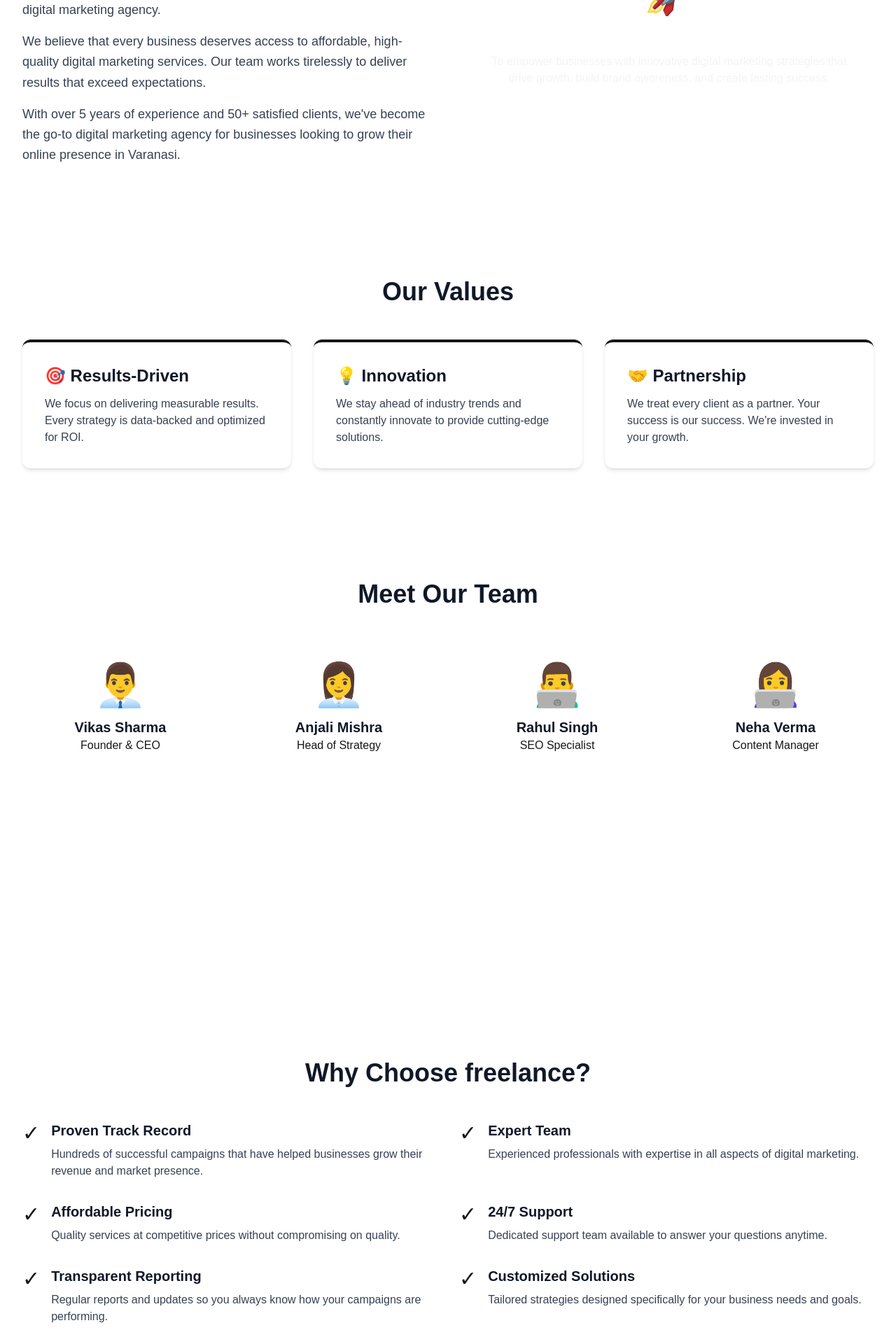
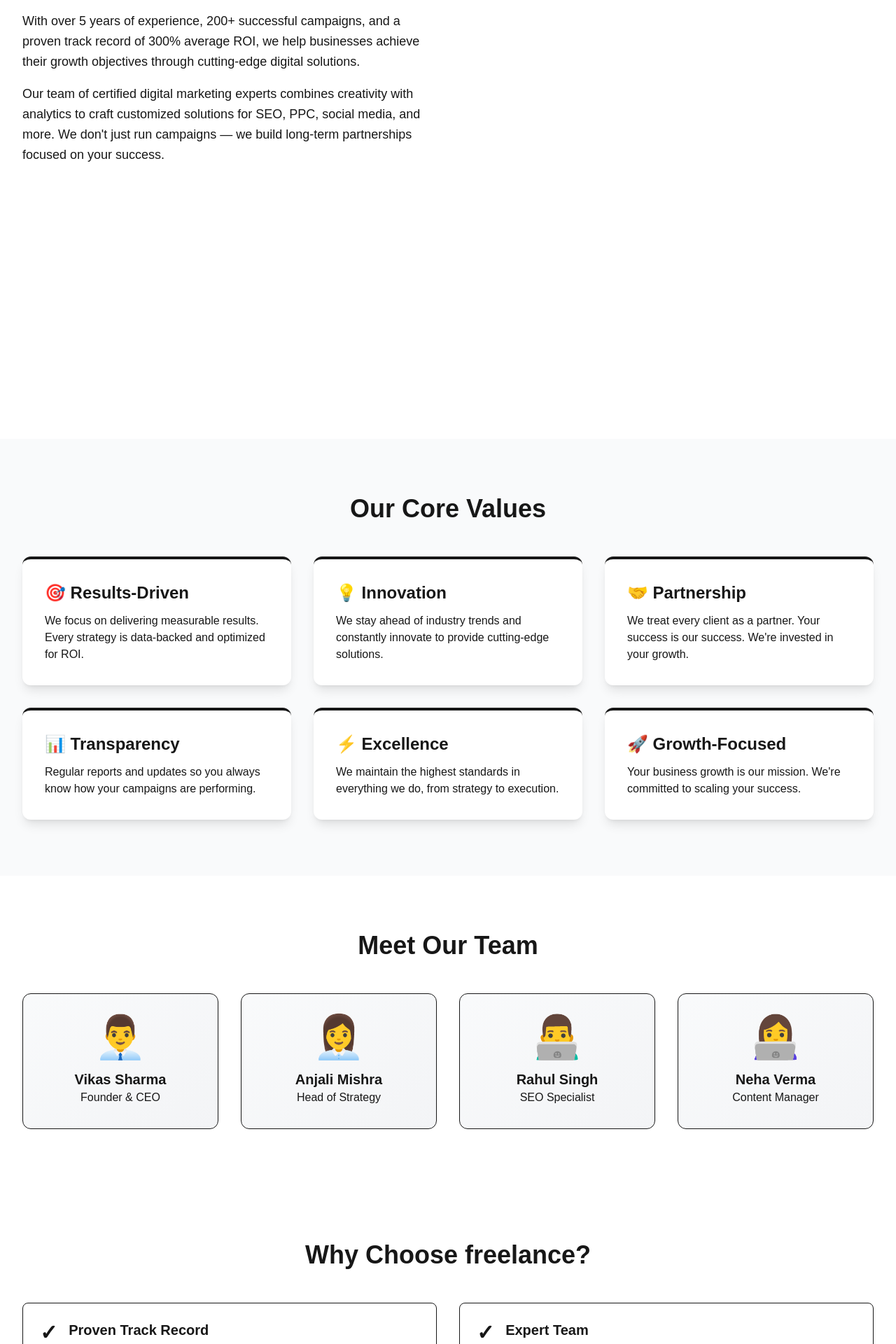
Before and after one commit to rohan-2004-web/freelancefirehub, a Next.js app: page /about in a window 1280 px wide. Shown: the part 560-2480 px from the top of the page at 70% size. Built offline with nearby package versions, Linux system fonts and the light colour scheme.

Commit message:
Update about page with enhanced styling and consistent color scheme

```diff
--- a/app/about/page.tsx
+++ b/app/about/page.tsx
@@ -1,3 +1,5 @@
+'use client';
+
 export default function About() {
   const team = [
     {
@@ -25,63 +27,105 @@ export default function About() {
   return (
     <main>
       {/* Hero Section */}
-      <section className="bg-gradient-to-br from-primary-600 to-secondary-600 text-white py-20">
+      <section className="bg-gradient-to-br from-primary-700 via-primary-600 to-secondary-600 text-white py-20">
         <div className="max-w-7xl mx-auto px-4 sm:px-6 lg:px-8 text-center">
           <h1 className="text-5xl md:text-6xl font-bold mb-4">About freelance</h1>
-          <p className="text-xl text-gray-100 max-w-3xl mx-auto">
-            Your trusted digital marketing partner in Varanasi
+          <p className="text-xl text-white font-light max-w-3xl mx-auto">
+            Your trusted digital marketing partner in Varanasi delivering ROI-focused solutions
           </p>
         </div>
       </section>
 
-      {/* Company Story */}
+      {/* Who We Are Section */}
       <section className="py-20 bg-white">
         <div className="max-w-7xl mx-auto px-4 sm:px-6 lg:px-8">
           <div className="grid grid-cols-1 md:grid-cols-2 gap-12 items-center">
             <div>
-              <h2 className="text-4xl font-bold text-gray-900 mb-6">Our Story</h2>
-              <p className="text-gray-700 text-lg mb-4 leading-relaxed">
-                freelance was founded with a simple mission: to bring world-class digital marketing services to businesses in Varanasi and beyond. What started as a small team of passionate marketers has grown into a full-service digital marketing agency.
+              <h2 className="text-4xl font-bold text-primary-900 mb-6">Who We Are</h2>
+              <p className="text-primary-700 text-lg mb-4 leading-relaxed font-medium">
+                freelance is a leading performance marketing agency based in Varanasi, specializing in data-driven digital marketing strategies that deliver measurable results.
               </p>
-              <p className="text-gray-700 text-lg mb-4 leading-relaxed">
-                We believe that every business deserves access to affordable, high-quality digital marketing services. Our team works tirelessly to deliver results that exceed expectations.
+              <p className="text-primary-700 text-lg mb-4 leading-relaxed font-medium">
+                With over 5 years of experience, 200+ successful campaigns, and a proven track record of 300% average ROI, we help businesses achieve their growth objectives through cutting-edge digital solutions.
               </p>
-              <p className="text-gray-700 text-lg leading-relaxed">
-                With over 5 years of experience and 50+ satisfied clients, we've become the go-to digital marketing agency for businesses looking to grow their online presence in Varanasi.
+              <p className="text-primary-700 text-lg leading-relaxed font-medium">
+                Our team of certified digital marketing experts combines creativity with analytics to craft customized solutions for SEO, PPC, social media, and more. We don't just run campaigns — we build long-term partnerships focused on your success.
               </p>
             </div>
             <div className="bg-gradient-to-br from-primary-500 to-secondary-500 rounded-2xl p-8 text-white text-center">
-              <div className="text-6xl mb-4">🚀</div>
-              <h3 className="text-2xl font-bold mb-2">Our Mission</h3>
-              <p className="text-gray-100">
-                To empower businesses with innovative digital marketing strategies that drive growth, build brand awareness, and create lasting success.
+              <div className="text-6xl mb-6">🎯</div>
+              <h3 className="text-3xl font-bold mb-4">Our Mission</h3>
+              <p className="text-lg leading-relaxed font-medium">
+                To empower businesses with cutting-edge digital marketing strategies that drive growth, maximize ROI, and create lasting impact in the digital landscape.
               </p>
             </div>
           </div>
         </div>
       </section>
 
+      {/* Stats Section */}
+      <section className="py-20 bg-gradient-to-r from-primary-600 to-secondary-600 text-white">
+        <div className="max-w-7xl mx-auto px-4 sm:px-6 lg:px-8">
+          <div className="grid grid-cols-1 md:grid-cols-4 gap-8 text-center">
+            <div className="bg-white bg-opacity-10 backdrop-blur rounded-xl p-8 border border-white/20">
+              <div className="text-5xl font-bold mb-2 text-secondary-300">5+</div>
+              <p className="text-lg font-medium">Years of Excellence</p>
+            </div>
+            <div className="bg-white bg-opacity-10 backdrop-blur rounded-xl p-8 border border-white/20">
+              <div className="text-5xl font-bold mb-2 text-secondary-300">200+</div>
+              <p className="text-lg font-medium">Successful Campaigns</p>
+            </div>
+            <div className="bg-white bg-opacity-10 backdrop-blur rounded-xl p-8 border border-white/20">
+              <div className="text-5xl font-bold mb-2 text-secondary-300">50+</div>
+              <p className="text-lg font-medium">Happy Clients</p>
+            </div>
+            <div className="bg-white bg-opacity-10 backdrop-blur rounded-xl p-8 border border-white/20">
+              <div className="text-5xl font-bold mb-2 text-secondary-300">300%</div>
+              <p className="text-lg font-medium">Average ROI Growth</p>
+            </div>
+          </div>
+        </div>
+      </section>
+
       {/* Values Section */}
-      <section className="py-20 bg-accent-gray">
+      <section className="py-20 bg-gray-50">
         <div className="max-w-7xl mx-auto px-4 sm:px-6 lg:px-8">
-          <h2 className="text-4xl font-bold text-center text-gray-900 mb-12">Our Values</h2>
+          <h2 className="text-4xl font-bold text-center text-primary-900 mb-12">Our Core Values</h2>
           <div className="grid grid-cols-1 md:grid-cols-3 gap-8">
-            <div className="bg-white rounded-xl p-8 shadow-md border-t-4 border-primary-600">
-              <h3 className="text-2xl font-bold text-gray-900 mb-3">🎯 Results-Driven</h3>
-              <p className="text-gray-700">
+            <div className="bg-white rounded-xl p-8 shadow-lg border-t-4 border-primary-600 hover:shadow-xl transition-shadow">
+              <h3 className="text-2xl font-bold text-primary-900 mb-3">🎯 Results-Driven</h3>
+              <p className="text-primary-700 font-medium">
                 We focus on delivering measurable results. Every strategy is data-backed and optimized for ROI.
               </p>
             </div>
-            <div className="bg-white rounded-xl p-8 shadow-md border-t-4 border-secondary-600">
-              <h3 className="text-2xl font-bold text-gray-900 mb-3">💡 Innovation</h3>
-              <p className="text-gray-700">
+            <div className="bg-white rounded-xl p-8 shadow-lg border-t-4 border-secondary-600 hover:shadow-xl transition-shadow">
+              <h3 className="text-2xl font-bold text-primary-900 mb-3">💡 Innovation</h3>
+              <p className="text-primary-700 font-medium">
                 We stay ahead of industry trends and constantly innovate to provide cutting-edge solutions.
               </p>
             </div>
-            <div className="bg-white rounded-xl p-8 shadow-md border-t-4 border-primary-600">
-              <h3 className="text-2xl font-bold text-gray-900 mb-3">🤝 Partnership</h3>
-              <p className="text-gray-700">
+            <div className="bg-white rounded-xl p-8 shadow-lg border-t-4 border-primary-600 hover:shadow-xl transition-shadow">
+              <h3 className="text-2xl font-bold text-primary-900 mb-3">🤝 Partnership</h3>
+              <p className="text-primary-700 font-medium">
                 We treat every client as a partner. Your success is our success. We're invested in your growth.
+              </p>
+            </div>
+            <div className="bg-white rounded-xl p-8 shadow-lg border-t-4 border-secondary-600 hover:shadow-xl transition-shadow">
+              <h3 className="text-2xl font-bold text-primary-900 mb-3">📊 Transparency</h3>
+              <p className="text-primary-700 font-medium">
+                Regular reports and updates so you always know how your campaigns are performing.
+              </p>
+            </div>
+            <div className="bg-white rounded-xl p-8 shadow-lg border-t-4 border-primary-600 hover:shadow-xl transition-shadow">
+              <h3 className="text-2xl font-bold text-primary-900 mb-3">⚡ Excellence</h3>
+              <p className="text-primary-700 font-medium">
+                We maintain the highest standards in everything we do, from strategy to execution.
+              </p>
+            </div>
+            <div className="bg-white rounded-xl p-8 shadow-lg border-t-4 border-secondary-600 hover:shadow-xl transition-shadow">
+              <h3 className="text-2xl font-bold text-primary-900 mb-3">🚀 Growth-Focused</h3>
+              <p className="text-primary-700 font-medium">
+                Your business growth is our mission. We're committed to scaling your success.
               </p>
             </div>
           </div>
@@ -91,98 +135,74 @@ export default function About() {
       {/* Team Section */}
       <section className="py-20 bg-white">
         <div className="max-w-7xl mx-auto px-4 sm:px-6 lg:px-8">
-          <h2 className="text-4xl font-bold text-center text-gray-900 mb-12">Meet Our Team</h2>
+          <h2 className="text-4xl font-bold text-center text-primary-900 mb-12">Meet Our Team</h2>
           <div className="grid grid-cols-1 md:grid-cols-2 lg:grid-cols-4 gap-8">
             {team.map((member, index) => (
-              <div key={index} className="bg-accent-gray rounded-xl p-8 text-center hover:shadow-lg transition-shadow">
+              <div key={index} className="bg-gradient-to-br from-gray-50 to-gray-100 rounded-xl p-8 text-center hover:shadow-lg transition-shadow border border-primary-100">
                 <div className="text-6xl mb-4">{member.icon}</div>
-                <h3 className="text-xl font-bold text-gray-900">{member.name}</h3>
-                <p className="text-primary-600 font-medium">{member.role}</p>
+                <h3 className="text-xl font-bold text-primary-900">{member.name}</h3>
+                <p className="text-secondary-600 font-medium">{member.role}</p>
               </div>
             ))}
           </div>
         </div>
       </section>
 
-      {/* Stats Section */}
-      <section className="py-20 bg-gradient-to-r from-primary-600 to-secondary-600 text-white">
+      {/* Why Choose Us */}
+      <section className="py-20 bg-gradient-to-r from-primary-50 to-secondary-50">
         <div className="max-w-7xl mx-auto px-4 sm:px-6 lg:px-8">
-          <div className="grid grid-cols-1 md:grid-cols-4 gap-8 text-center">
-            <div>
-              <div className="text-5xl font-bold mb-2">5+</div>
-              <p className="text-lg">Years in Business</p>
-            </div>
-            <div>
-              <div className="text-5xl font-bold mb-2">50+</div>
-              <p className="text-lg">Happy Clients</p>
-            </div>
-            <div>
-              <div className="text-5xl font-bold mb-2">200+</div>
-              <p className="text-lg">Successful Projects</p>
-            </div>
-            <div>
-              <div className="text-5xl font-bold mb-2">300%</div>
-              <p className="text-lg">Average ROI Growth</p>
-            </div>
-          </div>
-        </div>
-      </section>
-
-      {/* Why Choose Us */}
-      <section className="py-20 bg-white">
-        <div className="max-w-7xl mx-auto px-4 sm:px-6 lg:px-8">
-          <h2 className="text-4xl font-bold text-center text-gray-900 mb-12">Why Choose freelance?</h2>
+          <h2 className="text-4xl font-bold text-center text-primary-900 mb-12">Why Choose freelance?</h2>
           <div className="grid grid-cols-1 md:grid-cols-2 gap-8">
-            <div className="flex gap-4">
-              <div className="text-3xl">✓</div>
+            <div className="flex gap-4 bg-white p-6 rounded-lg border border-primary-200 hover:border-secondary-300 transition-colors">
+              <div className="text-3xl text-secondary-600 font-bold">✓</div>
               <div>
-                <h3 className="text-xl font-bold text-gray-900 mb-2">Proven Track Record</h3>
-                <p className="text-gray-700">
+                <h3 className="text-xl font-bold text-primary-900 mb-2">Proven Track Record</h3>
+                <p className="text-primary-700 font-medium">
                   Hundreds of successful campaigns that have helped businesses grow their revenue and market presence.
                 </p>
               </div>
             </div>
-            <div className="flex gap-4">
-              <div className="text-3xl">✓</div>
+            <div className="flex gap-4 bg-white p-6 rounded-lg border border-primary-200 hover:border-secondary-300 transition-colors">
+              <div className="text-3xl text-secondary-600 font-bold">✓</div>
               <div>
-                <h3 className="text-xl font-bold text-gray-900 mb-2">Expert Team</h3>
-                <p className="text-gray-700">
+                <h3 className="text-xl font-bold text-primary-900 mb-2">Expert Team</h3>
+                <p className="text-primary-700 font-medium">
                   Experienced professionals with expertise in all aspects of digital marketing.
                 </p>
               </div>
             </div>
-            <div className="flex gap-4">
-              <div className="text-3xl">✓</div>
+            <div className="flex gap-4 bg-white p-6 rounded-lg border border-primary-200 hover:border-secondary-300 transition-colors">
+              <div className="text-3xl text-secondary-600 font-bold">✓</div>
               <div>
-                <h3 className="text-xl font-bold text-gray-900 mb-2">Affordable Pricing</h3>
-                <p className="text-gray-700">
-                  Quality services at competitive prices without compromising on quality.
+                <h3 className="text-xl font-bold text-primary-900 mb-2">Data-Driven Approach</h3>
+                <p className="text-primary-700 font-medium">
+                  Every decision backed by analytics and real-time data to maximize your ROI.
                 </p>
               </div>
             </div>
-            <div className="flex gap-4">
-              <div className="text-3xl">✓</div>
+            <div className="flex gap-4 bg-white p-6 rounded-lg border border-primary-200 hover:border-secondary-300 transition-colors">
+              <div className="text-3xl text-secondary-600 font-bold">✓</div>
               <div>
-                <h3 className="text-xl font-bold text-gray-900 mb-2">24/7 Support</h3>
-                <p className="text-gray-700">
+                <h3 className="text-xl font-bold text-primary-900 mb-2">24/7 Support</h3>
+                <p className="text-primary-700 font-medium">
                   Dedicated support team available to answer your questions anytime.
                 </p>
               </div>
             </div>
-            <div className="flex gap-4">
-              <div className="text-3xl">✓</div>
+            <div className="flex gap-4 bg-white p-6 rounded-lg border border-primary-200 hover:border-secondary-300 transition-colors">
+              <div className="text-3xl text-secondary-600 font-bold">✓</div>
               <div>
-                <h3 className="text-xl font-bold text-gray-900 mb-2">Transparent Reporting</h3>
-                <p className="text-gray-700">
+                <h3 className="text-xl font-bold text-primary-900 mb-2">Transparent Reporting</h3>
+                <p className="text-primary-700 font-medium">
                   Regular reports and updates so you always know how your campaigns are performing.
                 </p>
               </div>
             </div>
-            <div className="flex gap-4">
-              <div className="text-3xl">✓</div>
+            <div className="flex gap-4 bg-white p-6 rounded-lg border border-primary-200 hover:border-secondary-300 transition-colors">
+              <div className="text-3xl text-secondary-600 font-bold">✓</div>
               <div>
-                <h3 className="text-xl font-bold text-gray-900 mb-2">Customized Solutions</h3>
-                <p className="text-gray-700">
+                <h3 className="text-xl font-bold text-primary-900 mb-2">Customized Solutions</h3>
+                <p className="text-primary-700 font-medium">
                   Tailored strategies designed specifically for your business needs and goals.
                 </p>
               </div>
@@ -190,6 +210,30 @@ export default function About() {
           </div>
         </div>
       </section>
+
+      {/* CTA Section */}
+      <section className="py-20 bg-gradient-to-r from-primary-600 to-secondary-600 text-white">
+        <div className="max-w-4xl mx-auto px-4 sm:px-6 lg:px-8 text-center">
+          <h2 className="text-4xl font-bold mb-6">Ready to Transform Your Business?</h2>
+          <p className="text-xl mb-8 font-light max-w-2xl mx-auto">
+            Let's discuss how our digital marketing expertise can help you achieve your business goals.
+          </p>
+          <div className="flex gap-4 justify-center flex-wrap">
+            <a
+              href="https://wa.me/917307260253"
+              className="bg-white text-secondary-600 px-8 py-4 rounded-lg font-bold hover:bg-gray-100 transition-colors"
+            >
+              WhatsApp Us
+            </a>
+            <a
+              href="/contact"
+              className="border-2 border-white text-white px-8 py-4 rounded-lg font-bold hover:bg-white hover:text-secondary-600 transition-colors"
+            >
+              Get in Touch
+            </a>
+          </div>
+        </div>
+      </section>
     </main>
   );
 }
```
